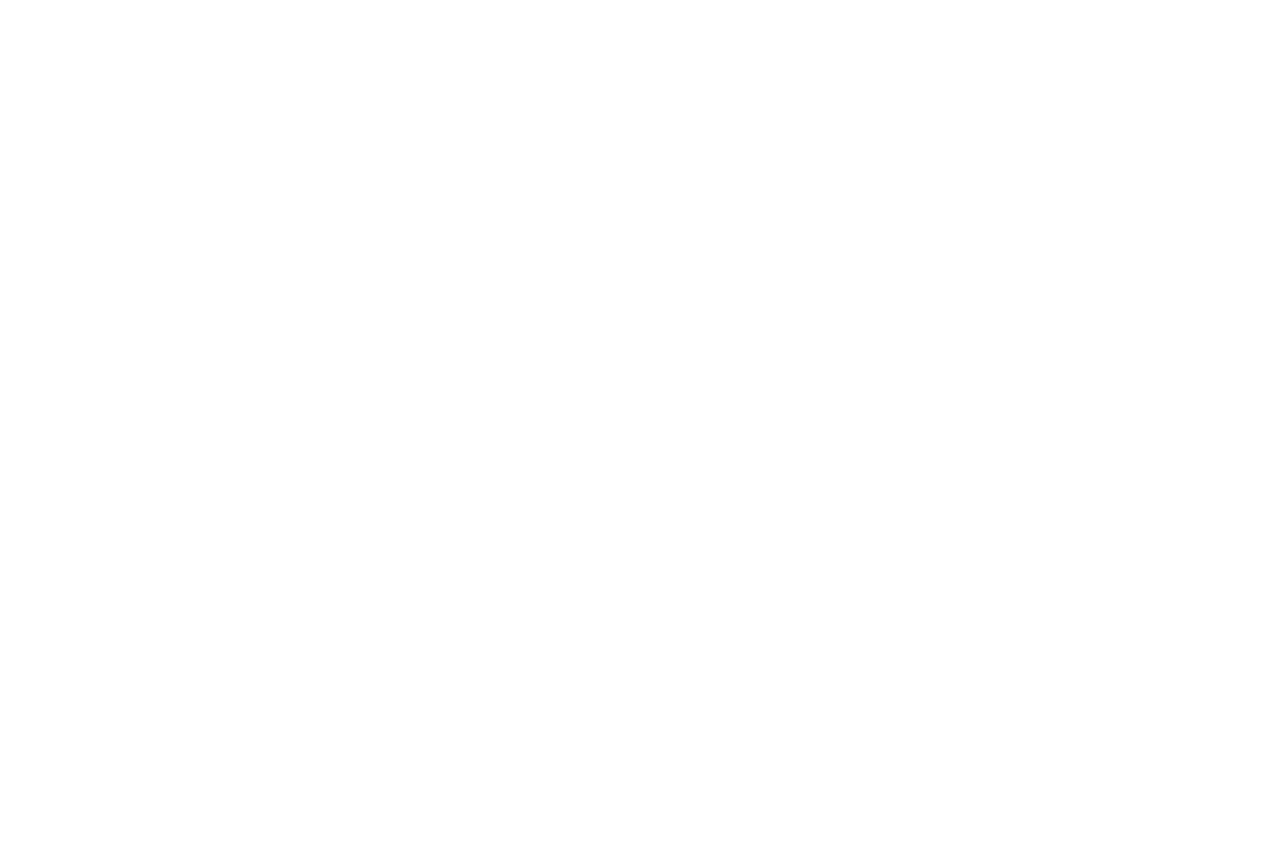
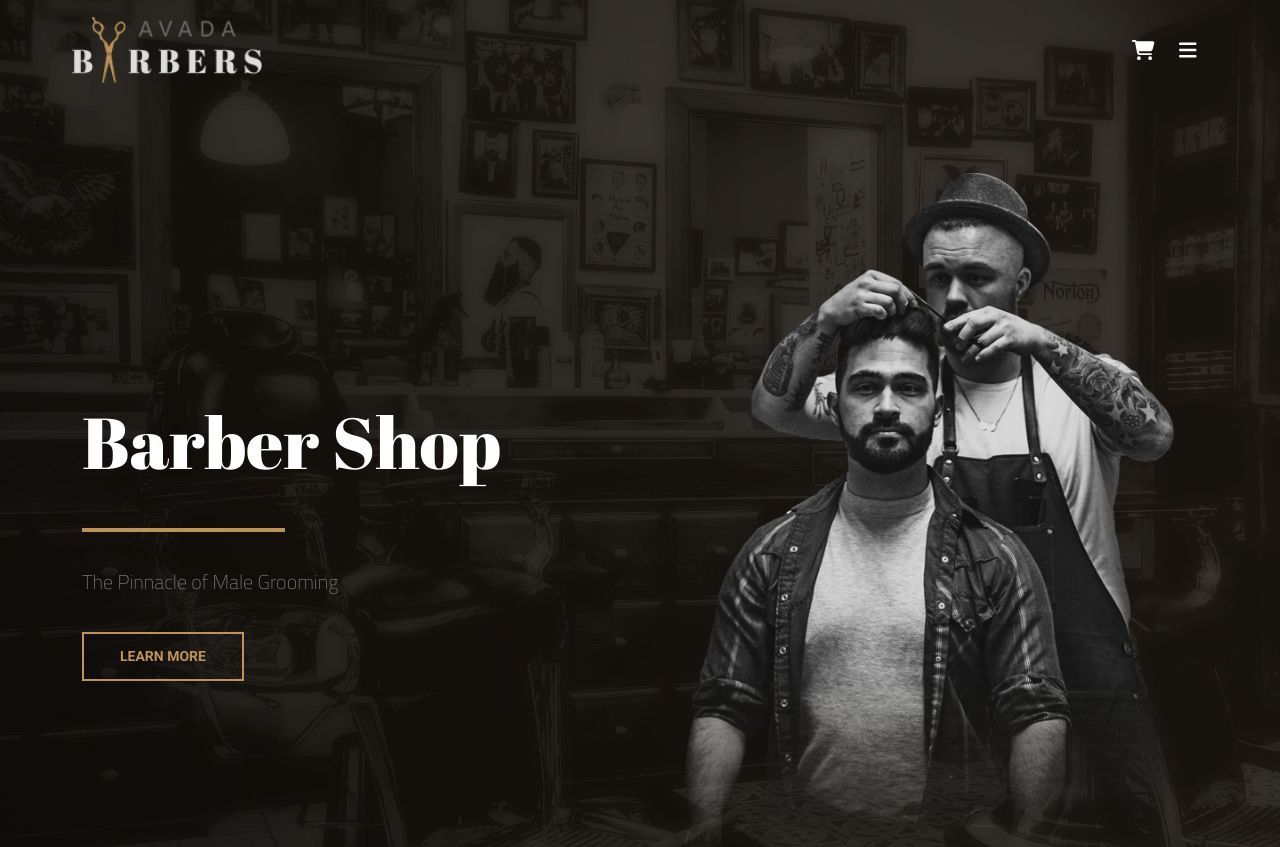
Before and after one commit to CyskoFR/proj-html-vuejs, a Vue app: page / in a window 1280 px wide. Shown: the top 847 px of the page. Before the commit the page ends 800 px from the top, so only its background shows below. Built offline with nearby package versions, Linux system fonts and the light colour scheme.

Commit message:
add header + jumbo section

```diff
--- a/src/App.vue
+++ b/src/App.vue
@@ -32,4 +32,8 @@ export default {
 
 @import './assets/style/global.scss';
 
+#app {
+  position: relative;
+}
+
 </style>
--- a/src/assets/style/global-parts/_resets.scss
+++ b/src/assets/style/global-parts/_resets.scss
@@ -2,8 +2,8 @@
     RESET
 ---------- */
 
-* {
-    box-sizing: border-box;
-    margin: 0;
-    padding: 0;
-}
+// * {
+//     box-sizing: border-box;
+//     margin: 0;
+//     padding: 0;
+// }
--- a/src/assets/style/global-parts/_typography.scss
+++ b/src/assets/style/global-parts/_typography.scss
@@ -0,0 +1,24 @@
+@import url('https://fonts.googleapis.com/css2?family=Abril+Fatface&display=swap');
+@import url('https://fonts.googleapis.com/css2?family=Roboto:wght@100;300;400;500;700;900&display=swap');
+@import url('https://fonts.googleapis.com/css2?family=Titillium+Web:wght@200;300;400;600;700;900&display=swap');
+
+body {
+    font-family: 'Roboto', sans-serif;
+}
+
+h1, h2, h3, h4, h5, h6 {
+    font-family: 'Abril Fatface', cursive;
+}
+
+h1 {
+    font-size: 4.5rem;
+}
+
+h2 {
+    font-size: 4rem;
+    color: var(--secondary-color);
+}
+
+p {
+    font-family: 'Titillium Web', sans-serif;
+}
--- a/src/assets/style/global-parts/_variables.scss
+++ b/src/assets/style/global-parts/_variables.scss
@@ -3,12 +3,14 @@
         COLORS
     -------------------- */
 
-    --primary-color: #0282f9;
+    --primary-color: #be9359;
+    --secondary-color: #b1b1b1;
 
     /* --------------------
         CONTAINERS SIZE
     -------------------- */
 
-    --container-md: 75rem;
+    --main-container-width: 1160px;
+    --card-container-width: 22.5rem;
 
 }
--- a/src/components/HeaderComponent.vue
+++ b/src/components/HeaderComponent.vue
@@ -1,6 +1,14 @@
 <template>
     <header>
-        <div></div>
+        <div class="header_container container py-3">
+            <img class="header_logo" src="../assets/img/avadabarbers-logo-x1.png" alt="avadabarbers-logo-x1.png">
+            <nav class="header_nav">
+                <ul>
+                    <li><i class="fa-solid fa-cart-shopping"></i></li>
+                    <li><i class="fa-solid fa-bars"></i></li>
+                </ul>
+            </nav>
+        </div>
     </header>
 </template>
 
@@ -14,4 +22,30 @@ export default {
 
 <style lang="scss" scoped>
 
+header {
+    position: absolute;
+    width: 100%;
+}
+
+.header_container {
+    display: flex;
+    align-items: center;
+    justify-content: space-between;
+    max-width: var(--main-container-width);
+    height: 100px;
+    .header_logo {
+        width: 11.875rem;
+    }
+}
+.header_nav ul {
+    display: flex;
+    margin: 0;
+    li {
+        list-style: none;
+        color: white;
+        margin: 0 12px;
+        font-size: 20px;
+    }
+}
+
 </style>
--- a/src/components/MainComponent.vue
+++ b/src/components/MainComponent.vue
@@ -1,17 +1,33 @@
 <template>
     <main>
-        <div></div>
+        <jumbotronSection/>
     </main>
 </template>
 
 <script>
+
+import jumbotronSection from '../micro-components/jumbotronSection.vue'
+
 export default {
 
     name: 'MainComponent',
+
+    data() {
+
+        return {
+
+        }
+
+    },
+
+    components: {
+        jumbotronSection,
+    }
 
 }
 </script>
 
 <style lang="scss" scoped>
 
+
 </style>
--- /dev/null
+++ b/src/micro-components/jumbotronSection.vue
@@ -0,0 +1,94 @@
+<template>
+    <div class="jumbo_bg">
+        <div class="jumbo_container container">
+            <div class="row w-100">
+                <div class="col-6 col-text">
+                    <h1>Barber Shop</h1>
+                    <hr>
+                    <p>The Pinnacle of Male Grooming</p>
+                    <mainButton :button="jumboButton"/>
+                </div>
+                <div class="col-6 col-img">
+                    <img class="jumbo_img" src="../assets/img/avadabarbers_hero_focalmirror-600x825.png" alt="">
+                </div>
+            </div>
+
+        </div>
+    </div>
+</template>
+
+<script>
+
+import mainButton from '../nano-components/mainButton.vue'
+
+export default {
+
+    name: 'jumbotronSection',
+
+    data() {
+        return {
+            jumboButton: {
+                text: 'LEARN MORE',
+            }
+        }
+    },
+
+    components: {
+
+        mainButton,
+
+    }
+
+
+
+}
+
+</script>
+
+<style lang="scss" scoped>
+
+.jumbo_bg {
+    width: 100%;
+    background-image: url(../assets/img/avadabarbers-homepage-hero-bg.jpg);
+    background-position: top;
+    background-size: cover;
+}
+
+.jumbo_container {
+    display: flex;
+    align-items: center;
+    width: var(--main-container-width);
+    height: 1080px;
+}
+
+.col-text {
+    display: flex;
+    flex-direction: column;
+    justify-content: center;
+
+    h1 {
+        color: white;
+        font-size: 4.5rem;
+    }
+
+    hr {
+        height: 4px;
+        width: 38%;
+        background-color: var(--primary-color);
+        opacity: 1;
+        margin: 35px 0;
+    }
+
+    p {
+        color: grey;
+        font-size: 1.25rem;
+        font-weight: 200;
+        margin-bottom: 35px;
+    }
+}
+
+.jumbo_img {
+    width: 100%;
+}
+
+</style>
--- /dev/null
+++ b/src/nano-components/mainButton.vue
@@ -0,0 +1,37 @@
+<template>
+    <div class="main_button">{{button.text}}</div>
+</template>
+
+<script>
+export default {
+
+    name: 'mainButton',
+
+    props: {
+        button: Object,
+    }
+
+}
+</script>
+
+<style lang="scss" scoped>
+
+.main_button {
+    display: inline-flex;
+    align-items: center;
+    justify-content: center;
+    border: 2px solid var(--primary-color);
+    color: var(--primary-color);
+    width: fit-content;
+    padding: 12px 36px;
+    font-size: .875rem;
+    font-weight: 600;
+    cursor: pointer;
+}
+
+.main_button:hover {
+    transform: scale(105%);
+    background-color: darken($color: #1d1d1d, $amount: 0);
+}
+
+</style>
```
